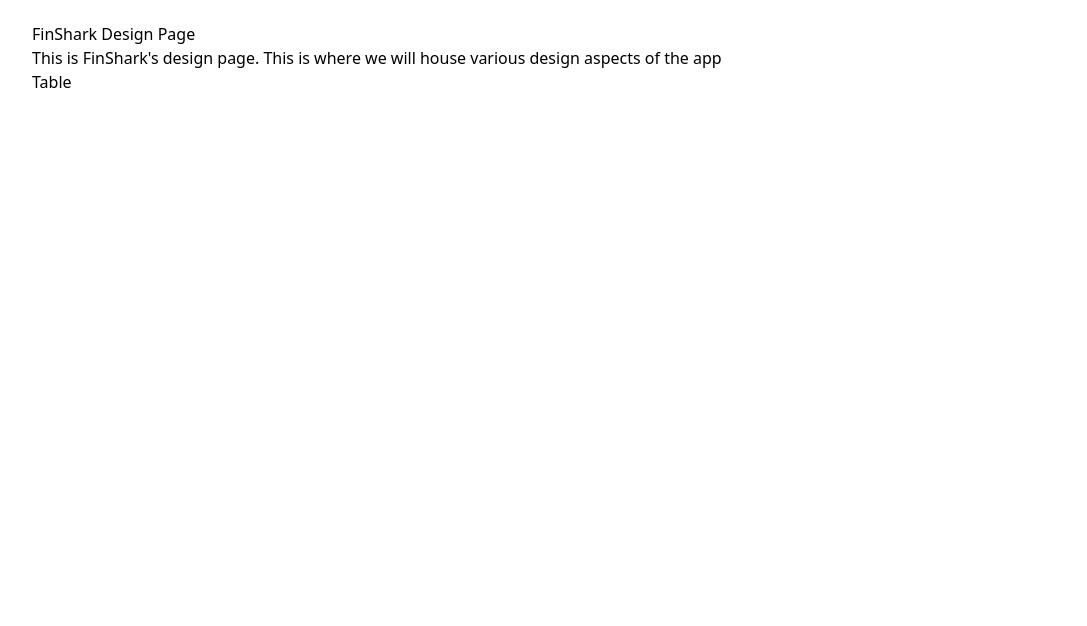
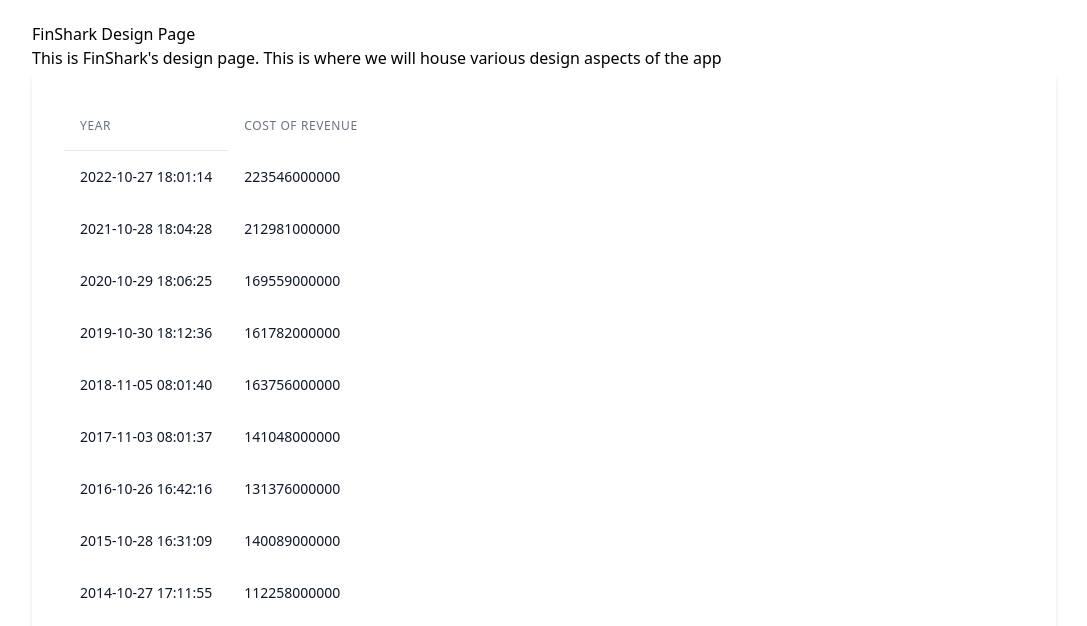
Before and after one commit to rorisangputu/Finance-App-Csharp, a React app in the folder frontend/: page /design-guide in a window 1280 px wide. Shown: the part 326-952 px from the top of the page, without its empty margins (96-1183 px from the left). Before the commit the page ends 800 px from the top, so only its background shows below. Built offline with nearby package versions, Linux system fonts and the light colour scheme; no server answers; the HTML template or start-up script is replaced by a standard one.

Commit message:
feat: enhance Table component to render dynamic rows and headers

```diff
--- a/frontend/src/Components/Table/Table.tsx
+++ b/frontend/src/Components/Table/Table.tsx
@@ -13,9 +13,40 @@
         render: (company: Company) => company.costOfRevenue
     }
 ]
-const Table = () => {
+const Table = ({}) => {
+    const renderedRows = data.map((comapny) => {
+        return (
+            <tr key={comapny.cik }>
+                {configs.map((val: any) => {
+                  return <td className='p-4 whitespace-nowrap text-sm font-normal text-gray-900'>
+                    {val.render(comapny)}
+                </td>
+                })}
+            </tr>
+        )
+    });
+    const renderedHeaders = configs.map((config: any) => {
+        return (
+            <th
+                key={config.label}
+                className='p-4 text-left text-xs font-medium
+                text-gray-500 tracking-wider uppercase'
+            >
+                {config.label}
+            </th>
+        )
+    })
   return (
-    <div>Table</div>
+    <div className='bg-white shadow-md rounded-lg p-4 sm:p-6 xl:p-8'>
+        <table>
+            <thead className='min-w-full divide-y divide-gray-200 m-5'>
+                {renderedHeaders}
+            </thead>
+            <tbody>
+                {renderedRows}
+            </tbody>
+        </table>
+    </div>
   )
 }
 
```
